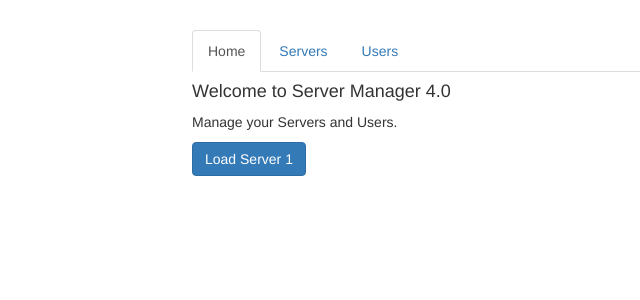
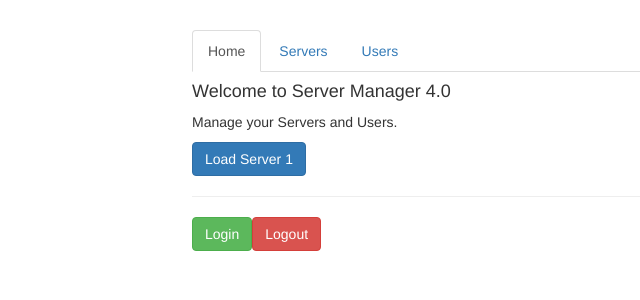
Before and after one commit to coluzziandrea/Angular-The-Complete-Guide, an Angular app in the folder routing-start/: page / in a window 1280 px wide. Shown: the top 300 px of the page, without its empty margins (73-713 px from the left). Built offline with nearby package versions, Linux system fonts and the light colour scheme.

Commit message:
added auth buttons

```diff
--- a/routing-start/src/app/auth.service.ts
+++ b/routing-start/src/app/auth.service.ts
@@ -11,10 +11,12 @@ export class AuthService {
   }
 
   login() {
+    console.log("Loggin in...");
     this.loggedIn = true;
   }
 
   logout() {
+    console.log("Loggin out...");
     this.loggedIn = false;
   }
 }
--- a/routing-start/src/app/home/home.component.html
+++ b/routing-start/src/app/home/home.component.html
@@ -4,3 +4,6 @@
 <button class="btn btn-primary" (click)="onLoadServers(1)">
   Load Server 1
 </button>
+<hr />
+<button (click)="onLogin()" class="btn btn-success">Login</button
+><button (click)="onLogout()" class="btn btn-danger">Logout</button>
--- a/routing-start/src/app/home/home.component.ts
+++ b/routing-start/src/app/home/home.component.ts
@@ -1,5 +1,6 @@
 import { Component, OnInit } from "@angular/core";
 import { Router } from "@angular/router";
+import { AuthService } from "../auth.service";
 
 @Component({
   selector: "app-home",
@@ -7,7 +8,7 @@ import { Router } from "@angular/router";
   styleUrls: ["./home.component.css"],
 })
 export class HomeComponent implements OnInit {
-  constructor(private router: Router) {}
+  constructor(private router: Router, private authService: AuthService) {}
 
   ngOnInit() {}
 
@@ -17,4 +18,12 @@ export class HomeComponent implements OnInit {
       fragment: "loading",
     });
   }
+
+  onLogin() {
+    this.authService.login();
+  }
+
+  onLogout() {
+    this.authService.logout();
+  }
 }
```
